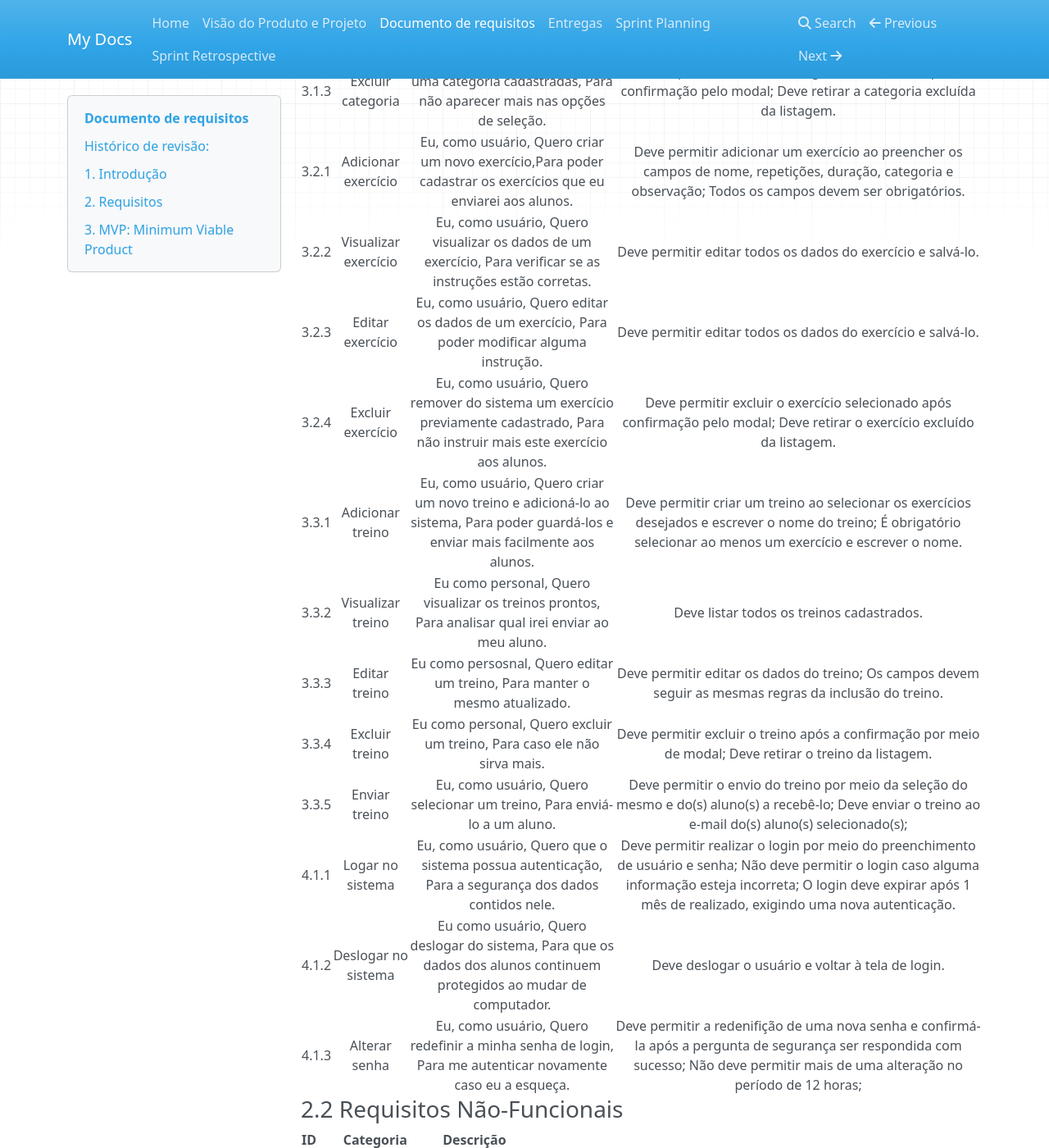
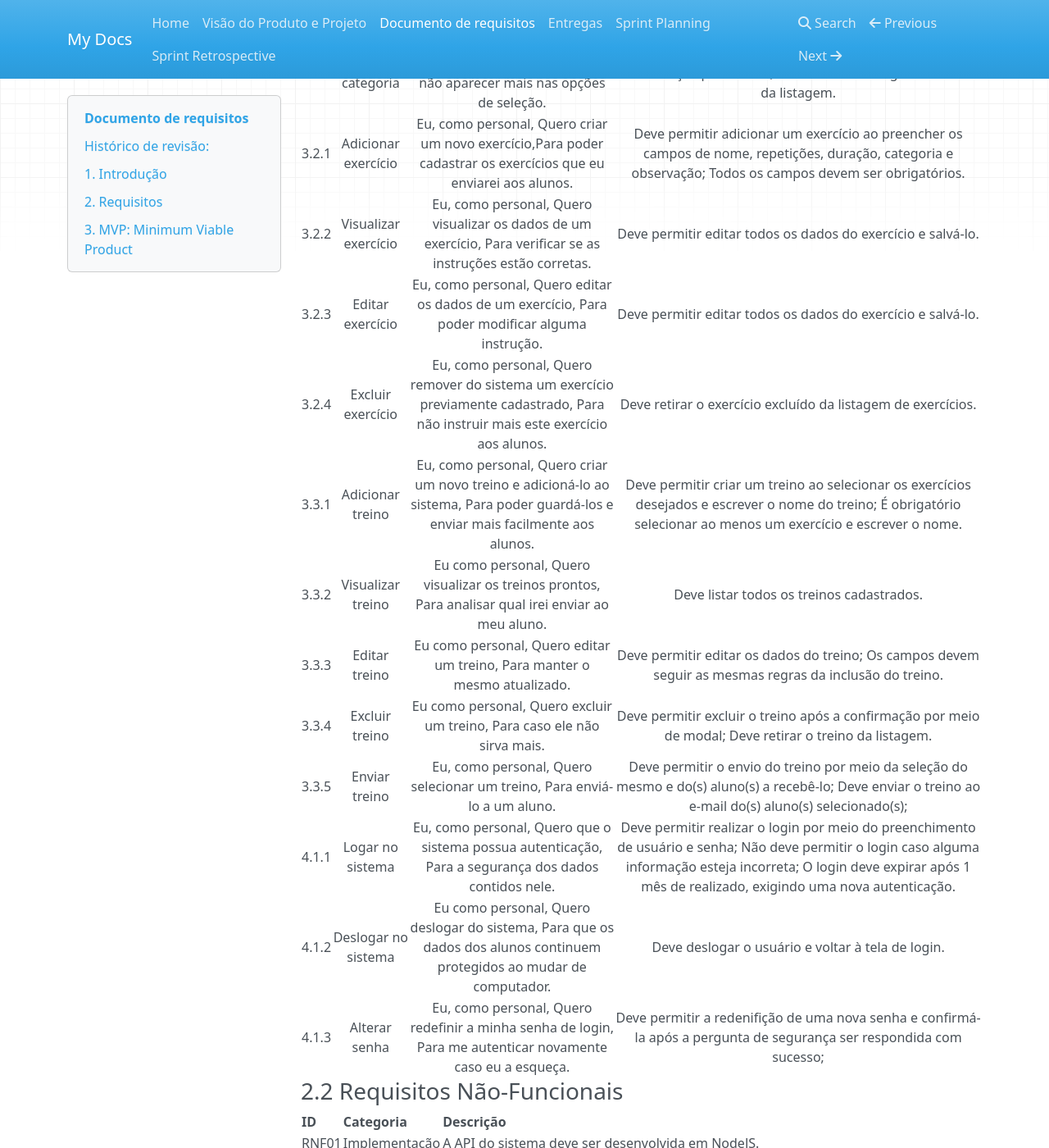
Before and after one commit to mdsreq-fga-unb/2022.2-Strix, an MkDocs documentation site: the page built from documentation/docs/documento_de_requisitos.md, in a window 1280 px wide and 1400 px high, scrolled down 4144 px. Shown: the whole window at 82% size. Built offline with MkDocs 1.6.1, drawn with Linux system fonts in a browser that asks for light colours; nearby versions of some CDN libraries; some of the changed text lies outside the part shown.

Commit message:
Ajustes nos requisitos

```diff
--- a/documentation/docs/documento_de_requisitos.md
+++ b/documentation/docs/documento_de_requisitos.md
@@ -66,34 +67,34 @@ Os requisitos funcionais estão organizados hierarquicamente na estrutura de Ép
 
 |   ID  |            Nome           |                                                                      Descrição                                                                      |                                                                                                                                                                        Critérios de aceite                                                                                                                                                                       |
 |:-----:|:-------------------------:|:---------------------------------------------------------------------------------------------------------------------------------------------------:|:----------------------------------------------------------------------------------------------------------------------------------------------------------------------------------------------------------------------------------------------------------------------------------------------------------------------------------------------------------------:|
-| 1.1.1 | Adicionar aula            | Eu como personal, Quero adicionar uma aula, Para lembrar-me mais tarde.                                                                             | Deve abrir o formulário para preenchimento da data, hora, duração, nome da aula e seleção de alunos; Deve permitir apenas a inclusão de alunos cadastrados no sistema; Deve permitir a não inclusão de alunos (campo não obrigatório); Não deve permitir a marcação de aulas com choque de horário (levando em consideração a hora de início e sua duração).     |
+| 1.1.1 | Adicionar aula            | Eu como personal, Quero adicionar uma aula, Para lembrar-me mais tarde.                                                                             | Deve abrir o formulário para preenchimento da data, hora, duração, nome da aula e seleção de alunos; Deve permitir a não inclusão de alunos (campo não obrigatório); Não deve permitir a marcação de aulas com choque de horário (levando em consideração a hora de início e sua duração).     |
 | 1.1.2 | Editar aula               | Eu como personal, Quero editar uma aula registrada, Para alterar algum dado.                                                                        | Deve permitir editar todos os dados da aula (data, hora, duração, nome da aula e alunos); Não  deve seguir os mesmos critérios de inclusão - não permitir marcação com  choque de horários e inclusão de alunos não registrados)                                                                                                                                 |
-| 1.1.3 | Excluir aula              | Eu como personal, Quero excluir uma aula registrada, Para retirar um compromisso que não existe mais.                                               | Deve realizar a exclusão da aula selecionada após a confirmação da exclusão por meio de modal; Deve retirar a aula excluída do calendário.                                                                                                                                                                                                                       |
+| 1.1.3 | Excluir aula              | Eu como personal, Quero excluir uma aula registrada, Para retirar um compromisso que não existe mais.                                               | Deve retirar a aula excluída do calendário.                                                                                                                                                                                                                       |
 | 1.2.1 | Visualizar calendário     | Eu como personal, Quero visualizar no calendário as aulas que tenho marcadas, Para organizar meus compromissos.                                     | Deve listar as aulas registradas no calendário, cada dia deve conter as aulas marcadas em ordem crescente de horário; Deve mostrar apenas as aulas que ainda irão acontecer, não deve aparecer as dos dias passados;                                                                                                                                             |
 | 1.2.2 | Enviar convite aos alunos | Eu como personal,  Quero enviar o convite de aula ao aluno,  Para que ele receba o mesmo em seu próprio calendário e possa se planejar para a aula. | Deve realizar o envio de convite da aula ao calendário do email do(s) aluno(s) registrado(s) naquela aula.                                                                                                                                                                                                                                                       |
 | 2.1.1 | Adicionar aluno           | Eu como personal, Quero adicionar um aluno, Para gerenciar suas aulas e pagamentos.                                                                 | Deve abrir o formulário para preenchimento dos dados do aluno contendo nome completo, data de nascimento, telefone, CPF e email; Deve exibir máscara nos campos de data, telefone e CPF; Deve realizar a validação do CPF e da data que não pode ser superior a atual; Não deve permitir a inclusão de alunos com o mesmo CPF; Todos os campos são obrigatórios. |
 | 2.1.2 | Visualizar aluno          | Eu como personal, Quero visualizar os meus alunos, Para obter a listagem de todos eles.                                                             | Deve permitir a visualização da lista de alunos adicionados;                                                                                                                                                                                                                                                                                                     |
 | 2.1.3 | Editar aluno              | Eu como personal, Quero editar os dados de um aluno, Para os manter sempre atualizados.                                                             | Deve permitir a edição dos dados do aluno, com exceção do CPF; Os campos devem seguir as mesmas regras de inclusão do aluno quanto as validações, máscaras e obrigatoriedade.                                                                                                                                                                                    |
-| 2.1.4 | Excluir aluno             | Eu, como usuário, desejo remover um aluno previamente adicionado, para lidar com a desistência de alunos.                                           | Deve permitir a exclusão do aluno selecionado após a confirmação da exclusão por meio de modal; Deve retirar o aluno excluído do calendário.                                                                                                                                                                                                                     |
+| 2.1.4 | Excluir aluno             | Eu, como personal, desejo remover um aluno previamente adicionado, para lidar com a desistência de alunos.                                           | Deve permitir a exclusão do aluno selecionado após a confirmação da exclusão por meio de modal; Deve retirar o aluno excluído do calendário.                                                                                                                                                                                                                     |
 | 2.2.1 | Adicionar pendência       | Eu como personal, Quero adicionar uma pendência, Para estar sempre ciente dos pagamentos a serem feitos.                                            | Deve permitir adicionar uma pendência de pagamento ao preencher os campos de valor, data de início, descrição e aluno. Deve permitir adicionar apenas 1 aluno já registrado; Deve exibir a máscara nos campos de valor e data.                                                                                 |
-| 2.2.2 | Visualizar pendência      | Eu como personal, Quero visualizar as pendências de pagamento, Para me organizar financeiramente.                                                   | Deve listar todas as pendências cadastradas;                                                                                                                                                                                                                                                                                                                     |
+| 2.2.2 | Visualizar pendência      | Eu como personal, Quero visualizar as pendências de pagamento, Para me organizar financeiramente.                                                   | Deve listar todas as pendências cadastradas exibindo os campos de valor, data de início, descrição e aluno referente;                                                                                                                                                                                                                                                                                                                     |
 | 2.2.3 | Editar pendência          | Eu com personal, Quero editar uma pendência registrada, Para manter a mesma atualizada.                                                             | Deve permitir editar todos os dados da pendência; Os campos devem seguir as mesmas regras da inclusão de pendência.                                                                                                                                                                                                                                              |
 | 2.2.4 | Excluir pendência         | Eu como personal, Quero excluir uma pendência, Para caso a pendência não exista mais.                                                               | Deve permitir excluir a pendência após a confirmação por meio de modal; Deve retirar a pendência da listagem.                                                                                                                                                                                                                                                    |
 | 3.1.1 | Adicionar categoria       | Eu como personal, Quero adicionar uma categoria, Para poder vincular os exercícios a ela classificando-os.                                          | Deve permitir adicionar uma categoria  ao preencher os campos de nome e descrição. Ambos os campos são de preenchimento obrigatórios.                                                                                                                                                                                                                            |
 | 3.1.2 | Visualizar categoria      | Eu como personal, Quero visualizar as categorias cadastradas, Para conferir se elas estão corretas ou se necessitam de alteração.                   | Deve permitir a visualização da lista de categorias adicionadas.                                                                                                                                                                                                                                                                                                 |
 | 3.1.3 | Excluir categoria         | Eu como personal, Quero excluir uma categoria cadastradas, Para não aparecer mais nas opções de seleção.                                            | Deve permitir excluir a categoria selecionada após confirmação pelo modal;  Deve retirar a categoria excluída da listagem.                                                                                                                                                                                                                                       |
-| 3.2.1 | Adicionar exercício       | Eu, como usuário,  Quero criar um novo exercício,Para poder cadastrar os exercícios que eu enviarei aos alunos.                                     | Deve permitir adicionar um exercício ao preencher os campos de nome, repetições, duração, categoria e observação;  Todos os campos devem ser obrigatórios.                                                                                                                                                                                                       |
-| 3.2.2 | Visualizar exercício      | Eu, como usuário,  Quero visualizar os dados de um exercício, Para verificar se as instruções estão corretas.                                       | Deve permitir editar todos os dados do exercício e salvá-lo.                                                                                                                                                                                                                                                                                                     |
-| 3.2.3 | Editar exercício          | Eu, como usuário, Quero editar os dados de um exercício, Para poder modificar alguma instrução.                                                     | Deve permitir editar todos os dados do exercício e salvá-lo.                                                                                                                                                                                                                                                                                                     |
-| 3.2.4 | Excluir exercício         | Eu, como usuário, Quero remover do sistema um exercício previamente cadastrado, Para não instruir mais este exercício aos alunos.                   | Deve permitir excluir o exercício selecionado após confirmação pelo modal; Deve retirar o exercício excluído da listagem.                                                                                                                                                                                                                                        |
-| 3.3.1 | Adicionar treino          | Eu, como usuário, Quero criar um novo treino e adicioná-lo ao sistema, Para poder guardá-los e enviar mais facilmente aos alunos.                   | Deve permitir criar um treino ao selecionar os exercícios desejados e escrever o nome do treino;  É obrigatório selecionar ao menos um exercício e escrever o nome.                                                                                                                                                                                              |
+| 3.2.1 | Adicionar exercício       | Eu, como personal,  Quero criar um novo exercício,Para poder cadastrar os exercícios que eu enviarei aos alunos.                                     | Deve permitir adicionar um exercício ao preencher os campos de nome, repetições, duração, categoria e observação;  Todos os campos devem ser obrigatórios.                                                                                                                                                                                                       |
+| 3.2.2 | Visualizar exercício      | Eu, como personal,  Quero visualizar os dados de um exercício, Para verificar se as instruções estão corretas.                                       | Deve permitir editar todos os dados do exercício e salvá-lo.                                                                                                                                                                                                                                                                                                     |
+| 3.2.3 | Editar exercício          | Eu, como personal, Quero editar os dados de um exercício, Para poder modificar alguma instrução.                                                     | Deve permitir editar todos os dados do exercício e salvá-lo.                                                                                                                                                                                                                                                                                                     |
+| 3.2.4 | Excluir exercício         | Eu, como personal, Quero remover do sistema um exercício previamente cadastrado, Para não instruir mais este exercício aos alunos.                   | Deve retirar o exercício excluído da listagem de exercícios.                                                                                                                                                                                                                                        |
+| 3.3.1 | Adicionar treino          | Eu, como personal, Quero criar um novo treino e adicioná-lo ao sistema, Para poder guardá-los e enviar mais facilmente aos alunos.                   | Deve permitir criar um treino ao selecionar os exercícios desejados e escrever o nome do treino;  É obrigatório selecionar ao menos um exercício e escrever o nome.                                                                                                                                                                                              |
 | 3.3.2 | Visualizar treino         | Eu como personal, Quero visualizar os treinos prontos, Para analisar qual irei enviar ao meu aluno.                                                 | Deve listar todos os treinos cadastrados.                                                                                                                                                                                                                                                                                                                        |
-| 3.3.3 | Editar treino             | Eu como persosnal, Quero editar um treino, Para manter o mesmo atualizado.                                                                          | Deve permitir editar os dados do treino; Os campos devem seguir as mesmas regras da inclusão do treino.                                                                                                                                                                                                                                                          |
+| 3.3.3 | Editar treino             | Eu como personal, Quero editar um treino, Para manter o mesmo atualizado.                                                                          | Deve permitir editar os dados do treino; Os campos devem seguir as mesmas regras da inclusão do treino.                                                                                                                                                                                                                                                          |
 | 3.3.4 | Excluir treino            | Eu como personal, Quero excluir um treino, Para caso ele não sirva mais.                                                                            | Deve permitir excluir o treino após a confirmação por meio de modal; Deve retirar o treino da listagem.                                                                                                                                                                                                                                                          |
-| 3.3.5 | Enviar treino             | Eu, como usuário, Quero selecionar um treino, Para enviá-lo a um aluno.                                                                             | Deve permitir o envio do treino por meio da seleção do mesmo e do(s) aluno(s) a recebê-lo;  Deve enviar o treino ao e-mail do(s) aluno(s) selecionado(s);                                                                                                                                                                                                        |
-| 4.1.1 | Logar no sistema          | Eu, como usuário, Quero que o sistema possua autenticação, Para a segurança dos dados contidos nele.                                                | Deve permitir realizar o login por meio do preenchimento de usuário e senha; Não deve permitir o login caso alguma informação esteja incorreta; O login deve expirar após 1 mês de realizado, exigindo uma nova autenticação.                                                                                                                                    |
-| 4.1.2 | Deslogar no sistema       | Eu como usuário, Quero deslogar do sistema, Para que os dados dos alunos continuem protegidos ao mudar de computador.                               | Deve deslogar o usuário e voltar à tela de login.                                                                                                                                                                                                                                                                                                                |
-| 4.1.3 | Alterar senha             | Eu, como usuário, Quero redefinir a minha senha de login, Para me autenticar novamente caso eu a esqueça.                                           | Deve permitir a redenifição de uma nova senha e confirmá-la após a pergunta de segurança ser respondida com sucesso; Não deve permitir mais de uma alteração no período de 12 horas;                                                                                                                                                                             |
+| 3.3.5 | Enviar treino             | Eu, como personal, Quero selecionar um treino, Para enviá-lo a um aluno.                                                                             | Deve permitir o envio do treino por meio da seleção do mesmo e do(s) aluno(s) a recebê-lo;  Deve enviar o treino ao e-mail do(s) aluno(s) selecionado(s);                                                                                                                                                                                                        |
+| 4.1.1 | Logar no sistema          | Eu, como personal, Quero que o sistema possua autenticação, Para a segurança dos dados contidos nele.                                                | Deve permitir realizar o login por meio do preenchimento de usuário e senha; Não deve permitir o login caso alguma informação esteja incorreta; O login deve expirar após 1 mês de realizado, exigindo uma nova autenticação.                                                                                                                                    |
+| 4.1.2 | Deslogar no sistema       | Eu como personal, Quero deslogar do sistema, Para que os dados dos alunos continuem protegidos ao mudar de computador.                               | Deve deslogar o usuário e voltar à tela de login.                                                                                                                                                                                                                                                                                                                |
+| 4.1.3 | Alterar senha             | Eu, como personal, Quero redefinir a minha senha de login, Para me autenticar novamente caso eu a esqueça.                                           | Deve permitir a redenifição de uma nova senha e confirmá-la após a pergunta de segurança ser respondida com sucesso;                                                                                    |
 
 
 ###  2.2 Requisitos Não-Funcionais
```
Also changed, not shown: other parts of documentation/docs/documento_de_requisitos.md (+1 -0 lines).
